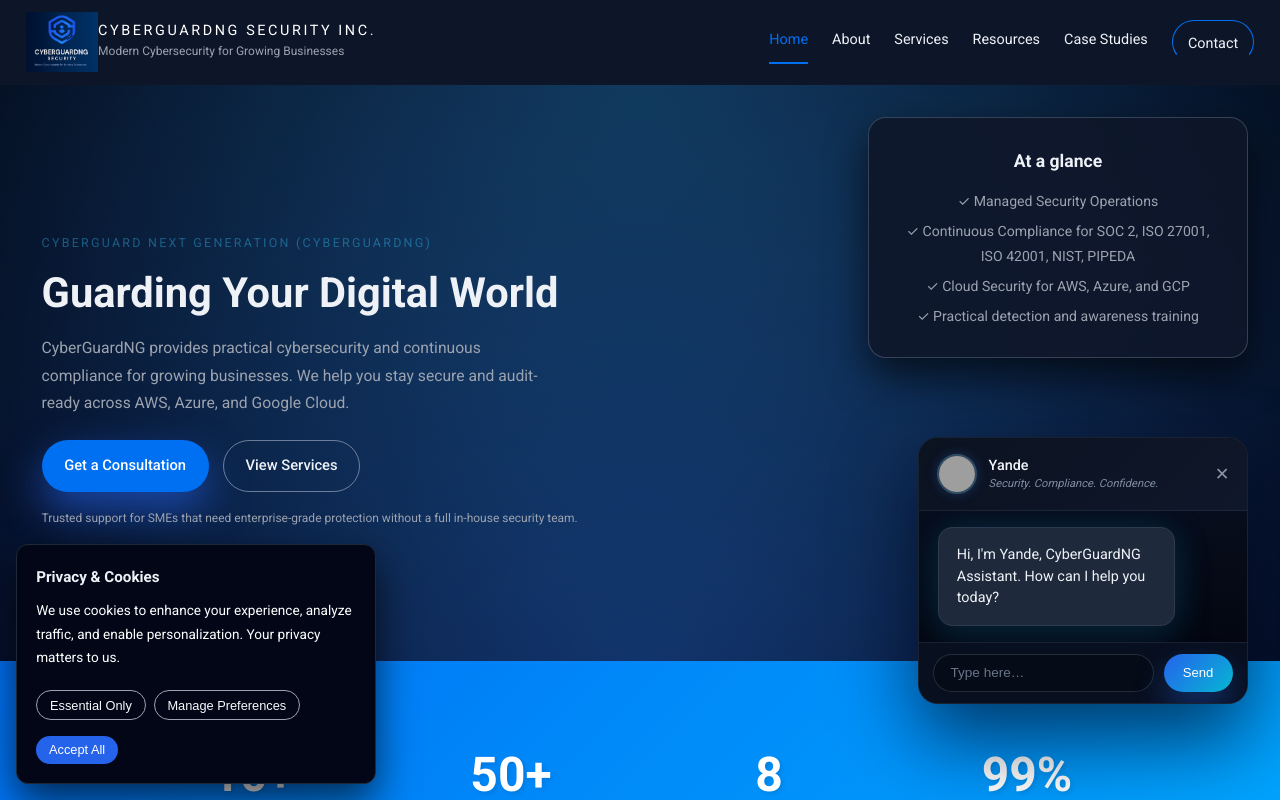
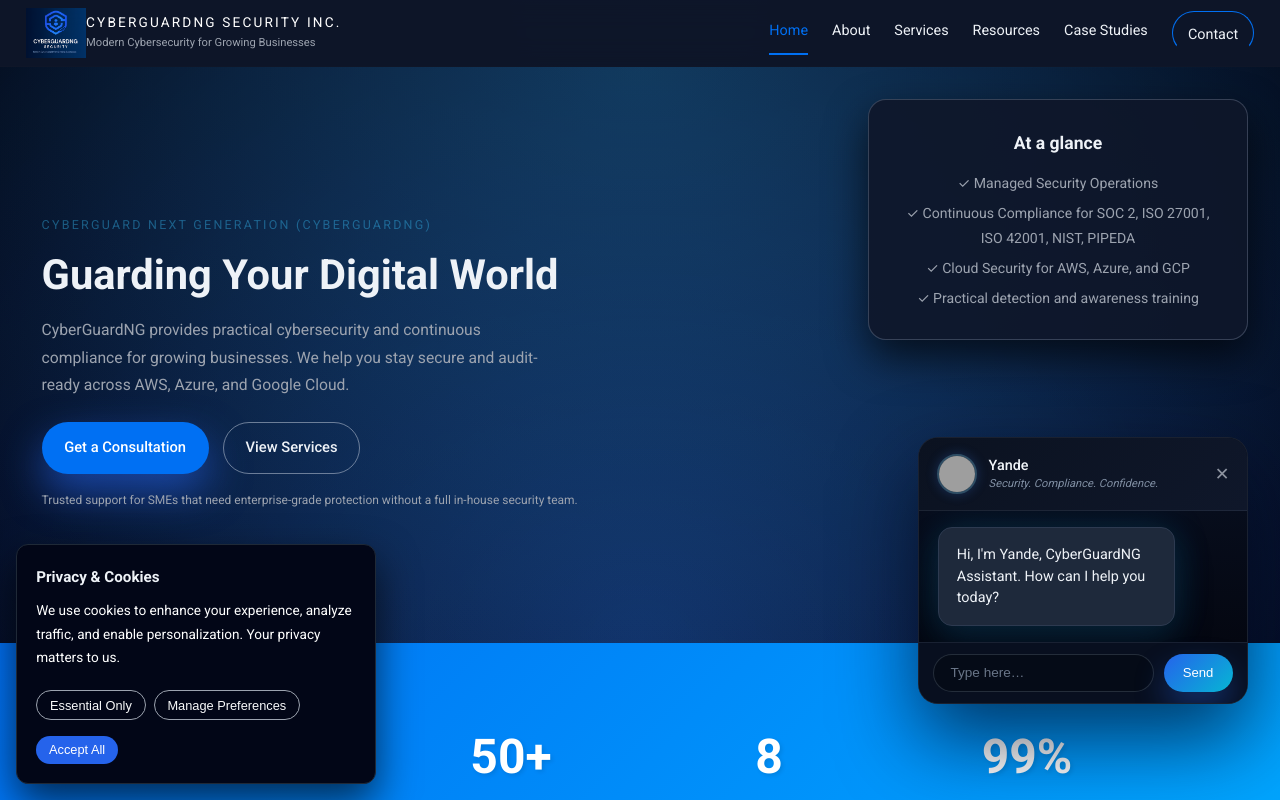
Before and after one commit to osayande-infosec/cyberguardng, a React (Vite) app in the folder cyberguardng/react-site/: page / in a window 1280 px wide. Shown: the top 800 px of the page. Built offline with nearby package versions, Linux system fonts and the light colour scheme; no server answers; grey boxes are pictures that could not be loaded.

Commit message:
Reduce header height: smaller logo (50px), reduced padding, and more compact brand text

```diff
--- a/cyberguardng/react-site/src/styles.css
+++ b/cyberguardng/react-site/src/styles.css
@@ -50,14 +50,14 @@
   display:flex;
   align-items:center;
   justify-content:space-between;
-  padding:.75rem 0
+  padding:.5rem 0
 }
 .brand{
   display:flex;
   align-items:center
 }
 .logo-img{
-  height:60px;
+  height:50px;
   width:auto
 }
 .brand-text{
@@ -66,13 +66,13 @@
   gap:.15rem
 }
 .brand-name{
-  font-size:.9rem;
-  letter-spacing:.18em;
+  font-size:.85rem;
+  letter-spacing:.16em;
   text-transform:uppercase;
   line-height:1.2;
   color:#fff
 }
-.tagline{font-size:.75rem;color:var(--muted)}
+.tagline{font-size:.7rem;color:var(--muted)}
 .nav{
   display:flex;
   gap:1.5rem;
```
